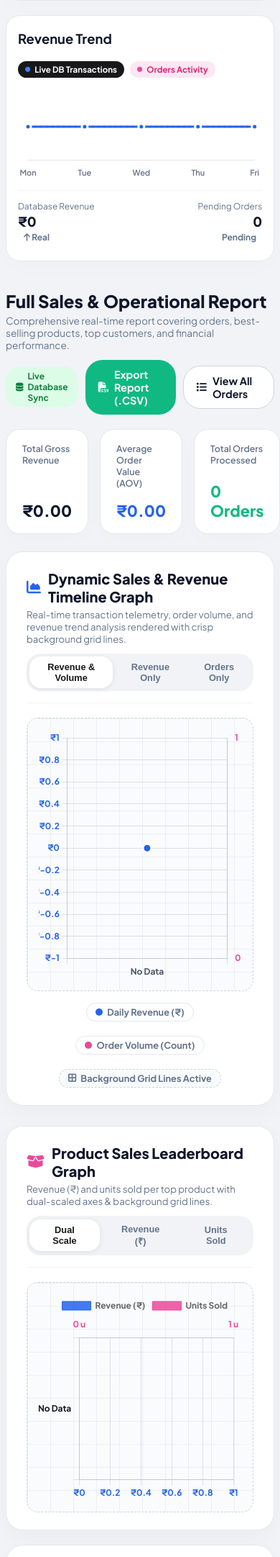
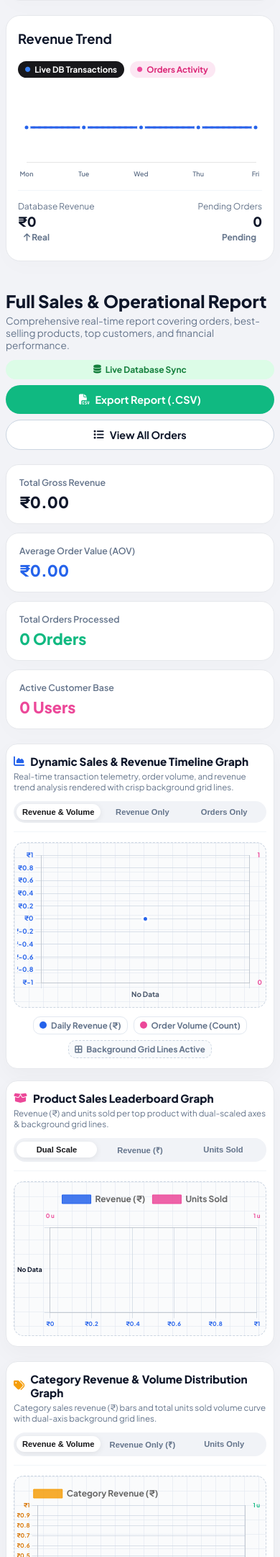
Before and after one commit to Rudra9069/Sales-Forecasting-Analysis, a Flask app: page /admin in a window 390 px wide; the page is wider, and only the part inside the window is pictured. Shown: the part 1605-3768 px from the top of that part at 72% size. Run offline with Flask 3, Linux system fonts and the light colour scheme; the visitor is signed in with stand-in values (Sample User, id 1); data that the repository does not hold is empty.

Commit message:
fix(mobile): optimize admin dashboard layout, action buttons, and chart sizing for mobile

```diff
--- a/static/css/admin/admin_dashboard.css
+++ b/static/css/admin/admin_dashboard.css
@@ -36,12 +36,15 @@ body.admin-dashboard-body {
     min-height: 100vh;
     padding: 24px 32px;
     -webkit-font-smoothing: antialiased;
+    overflow-x: hidden;
+    width: 100%;
 }
 
 /* App Container */
 .dash-app-container {
     max-width: 1400px;
     margin: 0 auto;
+    width: 100%;
 }
 
 /* Header Navbar */
@@ -1136,6 +1139,31 @@ select.dropdown-pill option {
 }
 
 /* ======================================================
+   FULL REPORT SECTION, KPI QUAD GRID & REPORT TWO-COL
+   ====================================================== */
+
+.dash-section-actions {
+    display: flex;
+    gap: 10px;
+    align-items: center;
+    flex-wrap: wrap;
+}
+
+.dash-kpi-quad-grid {
+    display: grid;
+    grid-template-columns: repeat(4, 1fr);
+    gap: 16px;
+    margin-bottom: 24px;
+}
+
+.dash-report-two-col {
+    display: grid;
+    grid-template-columns: 2fr 1fr;
+    gap: 24px;
+    margin-bottom: 24px;
+}
+
+/* ======================================================
    ADMIN DASHBOARD RESPONSIVE DESIGN (ALL DEVICES & RATIOS)
    ====================================================== */
 
@@ -1154,6 +1182,16 @@ select.dropdown-pill option {
 
     .dash-kpi-grid {
         grid-template-columns: repeat(2, 1fr);
+        gap: 20px;
+    }
+
+    .dash-kpi-quad-grid {
+        grid-template-columns: repeat(2, 1fr);
+        gap: 16px;
+    }
+
+    .dash-report-two-col {
+        grid-template-columns: 1fr;
         gap: 20px;
     }
 }
@@ -1234,6 +1272,22 @@ select.dropdown-pill option {
         width: 100%;
     }
 
+    /* Stack section buttons on mobile to avoid overflow */
+    .dash-section-actions {
+        width: 100%;
+        flex-direction: column;
+        align-items: stretch;
+        gap: 8px;
+    }
+
+    .dash-section-actions .btn-new-task,
+    .dash-section-actions .badge-status {
+        width: 100%;
+        justify-content: center;
+        text-align: center;
+        box-sizing: border-box;
+    }
+
     .btn-new-task {
         width: 100%;
         justify-content: center;
@@ -1245,6 +1299,18 @@ select.dropdown-pill option {
         gap: 14px;
     }
 
+    /* 4-KPI Report Grid collapses to single column on mobile */
+    .dash-kpi-quad-grid {
+        grid-template-columns: 1fr;
+        gap: 12px;
+        margin-bottom: 20px;
+    }
+
+    .dash-kpi-quad-grid .dash-panel-card {
+        padding: 16px 18px !important;
+        border-radius: 18px;
+    }
+
     .kpi-card {
         padding: 22px 18px 16px 18px;
         border-radius: 20px;
@@ -1252,6 +1318,76 @@ select.dropdown-pill option {
 
     .kpi-big-number {
         font-size: clamp(2rem, 7vw, 2.5rem);
+    }
+
+    /* Responsive Graph / Chart Sizing for Mobile */
+    .chart-card-full {
+        padding: 18px 14px;
+        border-radius: 20px;
+        margin-bottom: 20px;
+    }
+
+    .chart-header-container {
+        flex-direction: column;
+        align-items: flex-start;
+        gap: 12px;
+        margin-bottom: 14px;
+        padding-bottom: 12px;
+    }
+
+    .chart-title-block h3 {
+        font-size: 1.05rem;
+        gap: 8px;
+    }
+
+    .chart-title-block p {
+        font-size: 0.775rem;
+    }
+
+    .chart-filter-pills {
+        width: 100%;
+        display: flex;
+        overflow-x: auto;
+        white-space: nowrap;
+        padding: 4px;
+        border-radius: 16px;
+        scrollbar-width: none;
+        -webkit-overflow-scrolling: touch;
+    }
+
+    .chart-filter-pills::-webkit-scrollbar {
+        display: none;
+    }
+
+    .chart-pill-btn {
+        flex: 1;
+        min-width: fit-content;
+        padding: 6px 12px;
+        font-size: 0.75rem;
+        text-align: center;
+    }
+
+    /* Optimal mobile height for graphs */
+    .chart-grid-wrapper {
+        height: 260px;
+        padding: 10px 8px;
+        background-size: 20px 20px;
+        border-radius: 14px;
+    }
+
+    .chart-grid-wrapper-sm {
+        height: 240px;
+    }
+
+    .chart-legend-row {
+        gap: 8px;
+        margin-top: 12px;
+    }
+
+    .chart-legend-badge {
+        font-size: 0.725rem;
+        padding: 4px 8px;
+        border-radius: 10px;
     }
 
     .search-filter-bar {
@@ -1354,6 +1490,39 @@ select.dropdown-pill option {
     .progress-big-metric .percentage {
         font-size: 2.4rem;
     }
+
+    /* Compact Chart Sizing on Phones */
+    .chart-card-full {
+        padding: 14px 10px;
+        border-radius: 16px;
+        margin-bottom: 16px;
+    }
+
+    .chart-title-block h3 {
+        font-size: 0.95rem;
+    }
+
+    .chart-title-block p {
+        font-size: 0.725rem;
+    }
+
+    .chart-grid-wrapper {
+        height: 230px;
+        padding: 8px 4px;
+    }
+
+    .chart-grid-wrapper-sm {
+        height: 215px;
+    }
+
+    .chart-pill-btn {
+        padding: 5px 8px;
+        font-size: 0.7rem;
+    }
+
+    .trend-svg-container {
+        height: 100px;
+    }
 }
 
 /* Ultra-compact Phones (320px - 360px, Galaxy Fold outer, iPhone SE) */
@@ -1379,6 +1548,14 @@ select.dropdown-pill option {
     .modal-card {
         padding: 18px 12px;
     }
+
+    .chart-grid-wrapper {
+        height: 210px;
+    }
+
+    .chart-grid-wrapper-sm {
+        height: 200px;
+    }
 }
 
 /* Mobile Landscape */
@@ -1396,4 +1573,8 @@ select.dropdown-pill option {
         max-height: 94vh;
         overflow-y: auto;
     }
+
+    .chart-grid-wrapper {
+        height: 220px;
+    }
 }
--- a/templates/admin/dashboard.html
+++ b/templates/admin/dashboard.html
@@ -324,7 +324,7 @@
                     <p style="font-size: 0.85rem; color: var(--text-muted); margin-top: 4px;">Comprehensive real-time
                         report covering orders, best-selling products, top customers, and financial performance.</p>
                 </div>
-                <div style="display: flex; gap: 10px; align-items: center;">
+                <div class="dash-section-actions">
                     <span class="badge-status delivered" style="padding: 6px 14px;"><i class="fas fa-database"></i> Live
                         Database Sync</span>
                     <a href="{{ url_for('export_master_report') }}" class="btn-new-task"
@@ -339,7 +339,7 @@
             </div>
 
             <!-- Key Financial Performance Bar -->
-            <div style="display: grid; grid-template-columns: repeat(4, 1fr); gap: 16px; margin-bottom: 24px;">
+            <div class="dash-kpi-quad-grid">
                 <div class="dash-panel-card" style="padding: 18px 22px;">
                     <span
                         style="font-size: 0.775rem; font-weight: 600; color: var(--text-muted); display: block; margin-bottom: 6px;">Total
@@ -449,7 +449,7 @@
             </div>
 
             <!-- Report Grid: Recent Orders Table & Top Spenders -->
-            <div style="display: grid; grid-template-columns: 2fr 1fr; gap: 24px; margin-bottom: 24px;">
+            <div class="dash-report-two-col">
 
                 <!-- Panel A: Recent Orders Audit Table -->
                 <div class="dash-table-card">
@@ -708,7 +708,10 @@
                     scales: {
                         x: {
                             grid: { display: false },
-                            ticks: { color: '#64748b', font: { family: 'Plus Jakarta Sans', size: 11, weight: '600' } }
+                            ticks: {
+                                color: '#64748b',
+                                font: { family: 'Plus Jakarta Sans', size: window.innerWidth < 768 ? 9 : 11, weight: '600' }
+                            }
                         },
                         yRev: { display: false },
                         yOrd: { display: false }
@@ -743,8 +746,8 @@
                         tension: 0.4,
                         pointBackgroundColor: '#2563eb',
                         pointBorderColor: '#ffffff',
-                        pointRadius: 6,
-                        pointHoverRadius: 8,
+                        pointRadius: window.innerWidth < 768 ? 4 : 6,
+                        pointHoverRadius: window.innerWidth < 768 ? 6 : 8,
                         yAxisID: 'yRevenue'
                     },
                     {
@@ -755,7 +758,7 @@
                         borderColor: '#ec4899',
                         borderWidth: 1,
                         borderRadius: 6,
-                        barThickness: 24,
+                        barThickness: window.innerWidth < 768 ? 14 : 24,
                         yAxisID: 'yOrders'
                     }
                 ]
@@ -786,7 +789,13 @@
                 scales: {
                     x: {
                         grid: commonGridStyle,
-                        ticks: { color: '#475569', font: { family: 'Plus Jakarta Sans', weight: '700' } }
+                        ticks: {
+                            color: '#475569',
+                            font: { family: 'Plus Jakarta Sans', weight: '700', size: window.innerWidth < 768 ? 10 : 12 },
+                            maxTicksLimit: window.innerWidth < 768 ? 5 : 10,
+                            maxRotation: 0,
+                            autoSkip: true
+                        }
                     },
                     yRevenue: {
                         type: 'linear',
@@ -794,8 +803,16 @@
                         grid: commonGridStyle,
                         ticks: {
                             color: '#2563eb',
-                            font: { family: 'Plus Jakarta Sans', weight: '700' },
-                            callback: value => '₹' + value.toLocaleString('en-IN')
+                            font: { family: 'Plus Jakarta Sans', weight: '700', size: window.innerWidth < 768 ? 9 : 11 },
+                            callback: value => {
+                                if (window.innerWidth < 768) {
+                                    if (value >= 10000000) return '₹' + (value / 10000000).toFixed(1) + 'Cr';
+                                    if (value >= 100000) return '₹' + (value / 100000).toFixed(0) + 'L';
+                                    if (value >= 1000) return '₹' + (value / 1000).toFixed(0) + 'k';
+                                    return '₹' + value;
+                                }
+                                return '₹' + value.toLocaleString('en-IN');
+                            }
                         }
                     },
                     yOrders: {
@@ -804,7 +821,7 @@
                         grid: { display: false },
                         ticks: {
                             color: '#ec4899',
-                            font: { family: 'Plus Jakarta Sans', weight: '700' },
+                            font: { family: 'Plus Jakarta Sans', weight: '700', size: window.innerWidth < 768 ? 9 : 11 },
                             stepSize: 1
                         }
                     }
@@ -871,7 +888,17 @@
                 scales: {
                     y: {
                         grid: commonGridStyle,
-                        ticks: { color: '#0f172a', font: { family: 'Plus Jakarta Sans', weight: '700' } }
+                        ticks: {
+                            color: '#0f172a',
+                            font: { family: 'Plus Jakarta Sans', weight: '700', size: window.innerWidth < 768 ? 9 : 11 },
+                            callback: function (val, index) {
+                                let label = this.getLabelForValue(val);
+                                if (window.innerWidth < 768 && label && label.length > 12) {
+                                    return label.substring(0, 12) + '...';
+                                }
+                                return label;
+                            }
+                        }
                     },
                     xRevenue: {
                         type: 'linear',
@@ -879,7 +906,7 @@
                         grid: commonGridStyle,
                         ticks: {
                             color: '#2563eb',
-                            font: { family: 'Plus Jakarta Sans', weight: '700' },
+                            font: { family: 'Plus Jakarta Sans', weight: '700', size: window.innerWidth < 768 ? 8 : 11 },
                             callback: val => {
                                 if (val >= 10000000) return '₹' + (val / 10000000).toFixed(1) + ' Cr';
                                 if (val >= 100000) return '₹' + (val / 100000).toFixed(1) + ' L';
@@ -894,7 +921,7 @@
                         grid: { display: false },
                         ticks: {
                             color: '#ec4899',
-                            font: { family: 'Plus Jakarta Sans', weight: '700' },
+                            font: { family: 'Plus Jakarta Sans', weight: '700', size: window.innerWidth < 768 ? 8 : 11 },
                             stepSize: 10,
                             callback: val => val + ' u'
                         }
@@ -967,7 +994,10 @@
                 scales: {
                     x: {
                         grid: commonGridStyle,
-                        ticks: { color: '#0f172a', font: { family: 'Plus Jakarta Sans', weight: '700' } }
+                        ticks: {
+                            color: '#0f172a',
+                            font: { family: 'Plus Jakarta Sans', weight: '700', size: window.innerWidth < 768 ? 9 : 12 }
+                        }
                     },
                     yRevenue: {
                         type: 'linear',
@@ -975,7 +1005,7 @@
                         grid: commonGridStyle,
                         ticks: {
                             color: '#d97706',
-                            font: { family: 'Plus Jakarta Sans', weight: '700' },
+                            font: { family: 'Plus Jakarta Sans', weight: '700', size: window.innerWidth < 768 ? 8 : 11 },
                             callback: val => {
                                 if (val >= 10000000) return '₹' + (val / 10000000).toFixed(1) + ' Cr';
                                 if (val >= 100000) return '₹' + (val / 100000).toFixed(1) + ' L';
@@ -990,9 +1020,9 @@
                         grid: { display: false },
                         ticks: {
                             color: '#10b981',
-                            font: { family: 'Plus Jakarta Sans', weight: '700' },
+                            font: { family: 'Plus Jakarta Sans', weight: '700', size: window.innerWidth < 768 ? 8 : 11 },
                             stepSize: 20,
-                            callback: val => val + ' units'
+                            callback: val => val + (window.innerWidth < 768 ? ' u' : ' units')
                         }
                     }
                 }
--- a/templates/admin/predictions_v2.html
+++ b/templates/admin/predictions_v2.html
@@ -522,6 +522,11 @@
                 width: 100%;
                 text-align: center;
                 justify-content: center;
+            }
+
+            .chart-box {
+                min-height: 220px;
+                padding: 8px;
             }
         }
 
```
